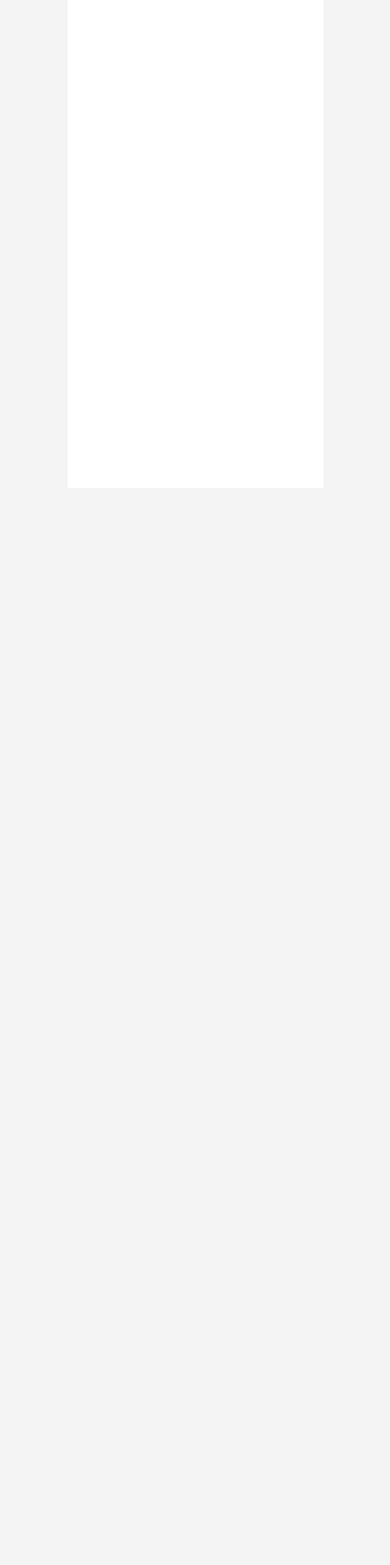
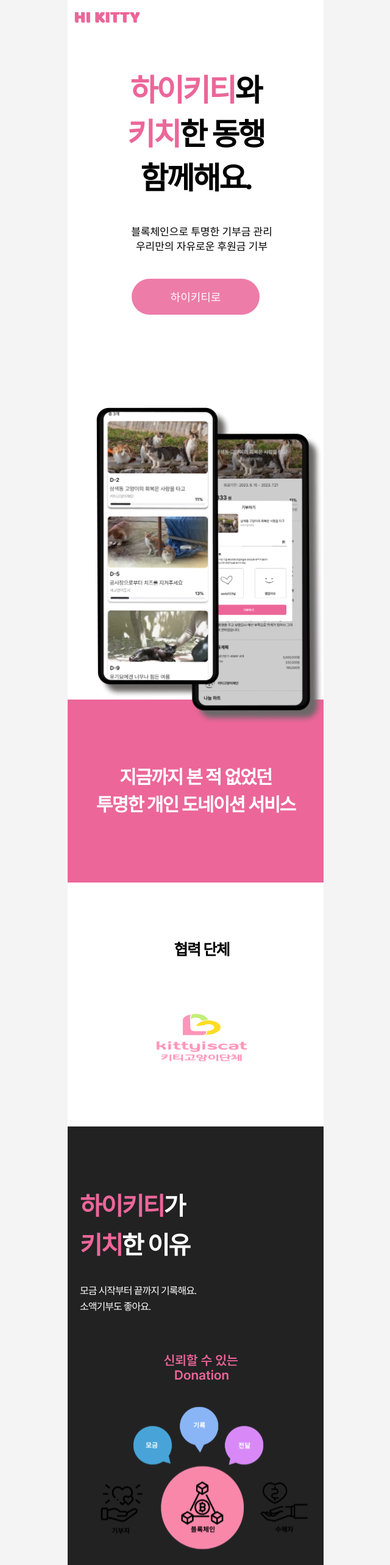
Before and after one commit to Hi-Kitty/Hi-kitty-frontend, a Next.js app: page / in a window 1280 px wide. Shown: the top 2566 px of the page at 61% size, without its empty margins (319-959 px from the left). Before the commit the page ends 800 px from the top, so only its background shows below. Built offline with nearby package versions, Linux system fonts and the light colour scheme.

Commit message:
feat: 랜딩페이지 제작중

```diff
--- a/pages/index.tsx
+++ b/pages/index.tsx
@@ -1,12 +1,273 @@
-import Head from 'next/head';
+import styled from '@emotion/styled';
+import Header from '../components/Layout/Header';
+import { colors } from '../styles/colors';
+import BottomButton from '../components/BottomButton';
+import { useRouter } from 'next/router';
+import Footer from '../components/Layout/Footer';
+import Carousel from './Landing/Carousel';
+import Image from 'next/image';
 
 export default function Home() {
+  const router = useRouter();
+
+  const handleMoveFundraising = () => {
+    router.push('/fundraising');
+  };
+
   return (
-    <>
-      <Head>
-        <meta name="description" content="Generated by create next app" />
-        <meta name="viewport" content="width=device-width, initial-scale=1" />
-      </Head>
-    </>
+    <Container>
+      <Header />
+      <ContentBox>
+        <FirstSection>
+          <FontBox>
+            <h1>
+              <span>하이키티</span>와
+              <br />
+              <span>키치</span>한 동행
+              <br />
+              함께해요.
+            </h1>
+            <p>
+              블록체인으로 투명한 기부금 관리
+              <br />
+              우리만의 자유로운 후원금 기부
+            </p>
+          </FontBox>
+          <BottomButton
+            title={'하이키티로'}
+            width="50%"
+            height={'59px'}
+            borderRadius="40px"
+            onClick={handleMoveFundraising}
+          />
+        </FirstSection>
+      </ContentBox>
+      <SecondSection>
+        <ImageBox src="/images/Phone.png" alt="하이키티" width={100} height={100} />
+      </SecondSection>
+      <ThirdSection>
+        <h3>지금까지 본 적 없었던</h3>
+        {/* <br /> */}
+        <h3>투명한 개인 도네이션 서비스</h3>
+      </ThirdSection>
+      <FifthSection>
+        <h3>협력 단체</h3>
+        <Carousel
+          banners={[
+            <Image key={1} src="/images/TeamLogo1.png" alt="하이키티" width={420} height={160} />,
+            <Image key={2} src="/images/TeamLogo2.png" alt="하이키티" width={420} height={160} />,
+            <Image key={3} src="/images/TeamLogo3.png" alt="하이키티" width={420} height={160} />,
+            <Image key={4} src="/images/TeamLogo4.png" alt="하이키티" width={420} height={160} />,
+            <Image key={5} src="/images/TeamLogo5.png" alt="하이키티" width={420} height={160} />,
+          ]}
+        />
+      </FifthSection>
+      <FourthSection>
+        <h3>
+          <span>하이키티</span>가
+          <br />
+          <span>키치</span>한 이유
+        </h3>
+        <TextBox>
+          <p>모금 시작부터 끝까지 기록해요.</p>
+          <br />
+          <p>소액기부도 좋아요.</p>
+        </TextBox>
+        <ImageBox src="/images/LandingImg.svg" alt="하이키티" width={100} height={100} />
+      </FourthSection>
+      <LastSection>
+        <h3>그누구도</h3>
+        <h3>예상못한</h3>
+        <h3>후원</h3>
+        <ImageBox
+          src="/images/HIkitty-white.svg"
+          alt="하이키티"
+          width={100}
+          height={100}
+          style={{ marginTop: '400px' }}
+        />
+        <BottomButton
+          title={'하이키티로'}
+          width="50%"
+          height={'59px'}
+          borderRadius="40px"
+          onClick={handleMoveFundraising}
+          marginTop="100px"
+        />
+      </LastSection>
+
+      <Footer />
+    </Container>
   );
 }
+
+const Container = styled.div`
+  flex-direction: column;
+  height: 3400px;
+  justify-content: flex-start;
+  background-color: ${colors.white};
+`;
+
+const ContentBox = styled.div`
+  width: 100%;
+  display: flex;
+  -webkit-box-align: center;
+  align-items: center;
+`;
+
+const FirstSection = styled.div`
+  flex-direction: column;
+  -webkit-box-pack: start;
+  justify-content: flex-start;
+  display: flex;
+  width: 100%;
+  animation: identifier 1.3s ease-in-out;
+
+  @keyframes identifier {
+    0% {
+      opacity: 0;
+      transform: translateY(10px);
+    }
+  }
+`;
+
+const FontBox = styled.div`
+  color: ${colors.black};
+  margin-top: 54px;
+
+  h1 {
+    text-align: center;
+    font-weight: 700;
+    font-size: 50px;
+    line-height: 1.435;
+    letter-spacing: -0.06em;
+  }
+
+  span {
+    color: ${colors.pink500};
+  }
+
+  p {
+    text-align: center;
+    font-size: 17px;
+    line-height: 140%;
+    margin: 40px 0px 40px 20px;
+  }
+`;
+
+const SecondSection = styled.div`
+  display: flex;
+  -webkit-box-pack: end;
+  justify-content: flex-end;
+  width: 100%;
+`;
+
+const ImageBox = styled.img`
+  margin-top: 150px;
+  width: 90%;
+  height: 100%;
+`;
+
+const ThirdSection = styled.div`
+  display: flex;
+  width: 100%;
+  background-color: ${colors.pink500};
+  height: 300px;
+  align-items: center;
+  margin-top: -40px;
+  justify-content: center;
+  color: ${colors.white};
+  flex-direction: column;
+
+  h3 {
+    font-size: 30px;
+    font-weight: 700;
+    line-height: 1.5;
+    letter-spacing: -0.06em;
+    text-align: center;
+  }
+`;
+
+const FourthSection = styled.div`
+  width: 100%;
+  min-height: 900px;
+  max-height: 100%;
+  color: rgb(255, 255, 255);
+  text-align: left;
+  display: flex;
+  flex-direction: column;
+  background-color: ${colors.gray900};
+  padding-left: 20px;
+
+  h3 {
+    margin-top: 100px;
+    font-weight: 800;
+    font-size: 40px;
+    line-height: 160%;
+    letter-spacing: -0.06em;
+  }
+
+  span {
+    color: ${colors.pink500};
+  }
+
+  img {
+    margin-top: 50px;
+    width: 100%;
+    height: 100%;
+  }
+`;
+
+const TextBox = styled.div`
+  margin-top: 40px;
+  font-weight: 400;
+  font-size: 16px;
+  line-height: 20%;
+  letter-spacing: -0.06em;
+
+  p {
+    margin-bottom: 20px;
+  }
+`;
+
+const FifthSection = styled.div`
+  width: 100%;
+  min-height: 400px;
+  text-align: center;
+  display: flex;
+  flex-direction: column;
+  background-color: ${colors.white};
+  padding-left: 20px;
+
+  h3 {
+    margin-top: 90px;
+    margin-bottom: 50px;
+    font-weight: 600;
+    font-size: 25px;
+    letter-spacing: -0.06em;
+  }
+`;
+
+const LastSection = styled.div`
+  text-align: center;
+  display: flex;
+  flex-direction: column;
+  padding-left: 20px;
+  background-color: ${colors.black};
+  min-height: 2324px;
+
+  img {
+    margin-top: 50px;
+    width: 100%;
+    height: 100%;
+  }
+
+  h3 {
+    margin-top: 400px;
+    font-weight: 800;
+    font-size: 40px;
+    line-height: 160%;
+    letter-spacing: -0.06em;
+    color: ${colors.white};
+  }
+`;
```
